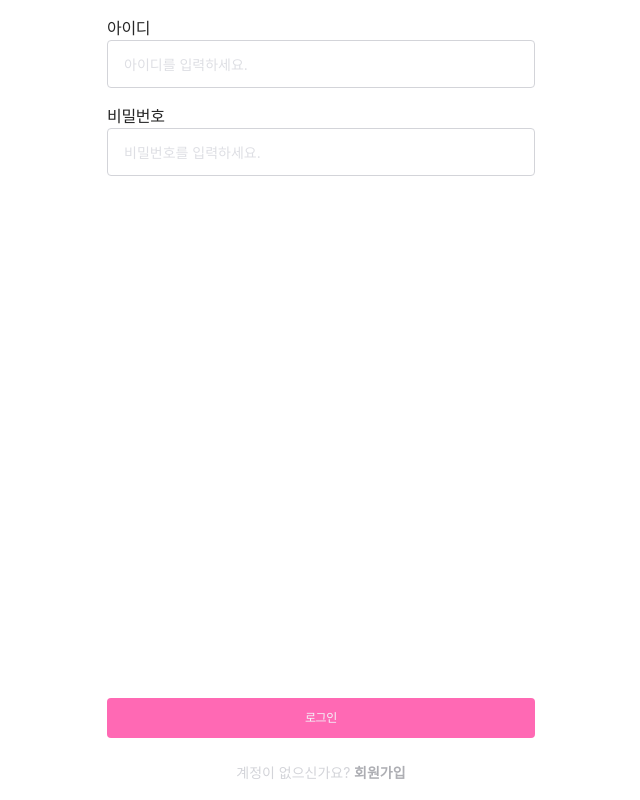
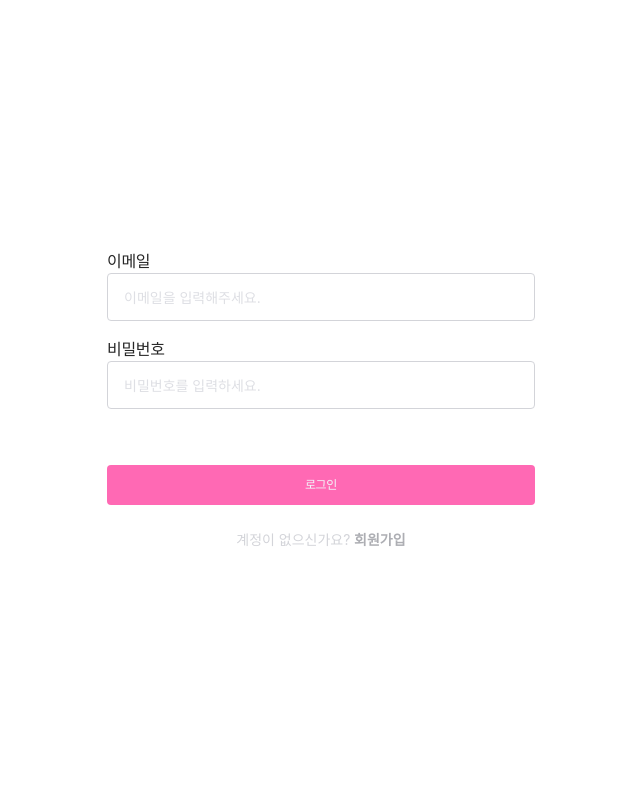
Before and after one commit to Jongyeol91/auction, a Next.js app: page /login in a window 1280 px wide. Shown: the whole page, without its empty margins (319-959 px from the left). Built offline with nearby package versions, Linux system fonts and the light colour scheme; no server answers.

Commit message:
fix: auth

```diff
--- a/components/auth/AuthForm.tsx
+++ b/components/auth/AuthForm.tsx
@@ -14,7 +14,7 @@ interface Props {
 }
 
 type Inputs = {
-  userId: string;
+  email: string;
   password: string;
 };
 
@@ -47,10 +47,10 @@ function AuthForm({ mode }: Props) {
     <StyledForm onSubmit={handleSubmit(onSubmit)}>
       <Wrapper>
         <LabelInput
-          label="아이디"
+          label="이메일"
           placeholder={userIdPlaceholder}
-          errorMessage={errors.userId?.type === 'required' && '아이디를 입력해주세요'}
-          {...registerHookForm('userId', { required: true })}
+          errorMessage={errors.email?.type === 'required' && '이메일을 입력해주세요'}
+          {...registerHookForm('email', { required: true })}
         />
         <LabelInput
           {...registerHookForm('password', { required: true })}
@@ -74,6 +74,7 @@ const StyledForm = styled.form`
   display: flex;
   flex-direction: column;
   flex: 1;
+  justify-content: space-between;
   ${media.mobile} {
     justify-content: center;
     width: 460px;
@@ -84,7 +85,6 @@ const StyledForm = styled.form`
 const Wrapper = styled.div`
   padding: 16px;
   display: flex;
-  flex: 1;
   gap: 16px;
   flex-direction: column;
 `;
--- a/components/auth/SignUpForm.tsx
+++ b/components/auth/SignUpForm.tsx
@@ -92,7 +92,6 @@ function SignUpForm({ mode }: Props) {
         <h2>계정 정보</h2>
         <LabelInput
           label="이메일"
-          placeholder={userIdPlaceholder}
           errorMessage={errors?.email?.message?.toString()}
           {...registerHookForm('email', {
             required: '필수 입력',
@@ -101,7 +100,6 @@ function SignUpForm({ mode }: Props) {
         />
         <LabelInput
           label="이름"
-          placeholder={userIdPlaceholder}
           errorMessage={errors?.name?.message?.toString()}
           {...registerHookForm('name', { required: '필수 입력' })}
         />
@@ -197,6 +195,7 @@ const StyledForm = styled.form`
   display: flex;
   flex-direction: column;
   flex: 1;
+  justify-content: space-between;
   ${media.mobile} {
     justify-content: center;
     width: 460px;
--- a/components/base/Header.tsx
+++ b/components/base/Header.tsx
@@ -13,12 +13,16 @@ function Header() {
         <Addon>
           <SearchArea />
           <Buttons>
+            <Link href="login">
               <Button styleType="primary" size="small">
                 로그인
               </Button>
+            </Link>
+            <Link href="register">
               <Button styleType="primary" size="small">
                 회원가입
               </Button>
+            </Link>
           </Buttons>
         </Addon>
       </Content>
--- a/components/templates/BasicTemplate.tsx
+++ b/components/templates/BasicTemplate.tsx
@@ -26,7 +26,11 @@ function BasicTemplete({ children, title, hasBackButton, headerRight }: Props) {
 }
 
 const Content = styled.main`
+  display: flex;
+  flex-direction: column;
   flex: 1;
+  overflow: scroll;
+  overflow-x: hidden;
 `;
 
 export default BasicTemplete;
--- a/lib/constants.ts
+++ b/lib/constants.ts
@@ -1,6 +1,6 @@
 export const AUTH_DESCRIPTIONS = {
   login: {
-    userIdPlaceholder: '아이디를 입력하세요.',
+    userIdPlaceholder: '이메일을 입력해주세요.',
     passwordPlaceholder: '비밀번호를 입력하세요.',
     buttonText: '로그인',
     actionText: '회원가입',
@@ -8,7 +8,7 @@ export const AUTH_DESCRIPTIONS = {
     actionLink: '/register',
   },
   register: {
-    userIdPlaceholder: '5~20자 영문 숫자 입력',
+    userIdPlaceholder: '이메일을 입력해주세요',
     passwordPlaceholder: '8자 이상, 영문/숫자/특수문자 중 2가지 이상 입력',
     buttonText: '회원가입',
     actionText: '로그인',
--- a/styles/globals.css
+++ b/styles/globals.css
@@ -1,6 +1,5 @@
 html,
 body {
-  overflow: hidden;
   padding: 0;
   margin: 0;
 }
```
Lines whose indentation alone changed are shown as unchanged.
